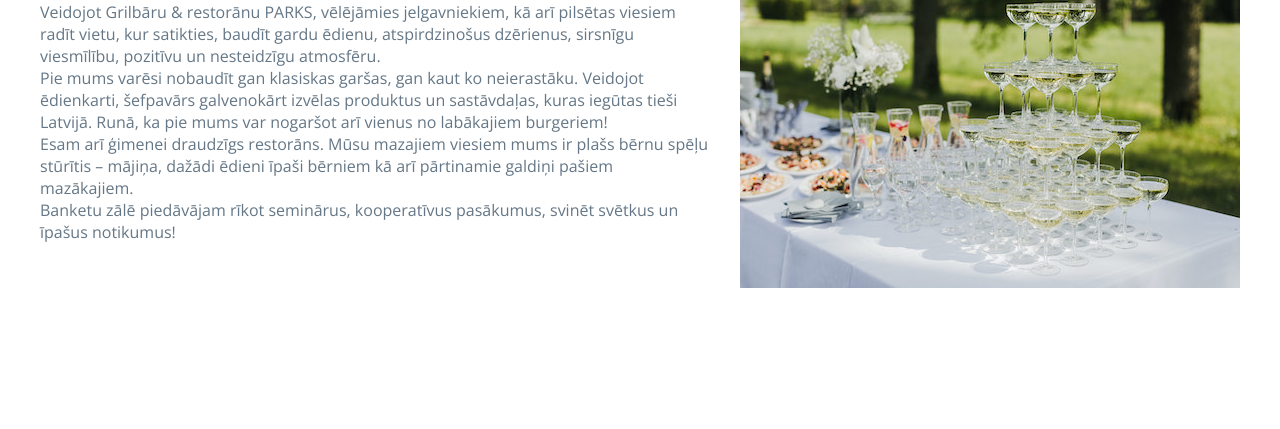
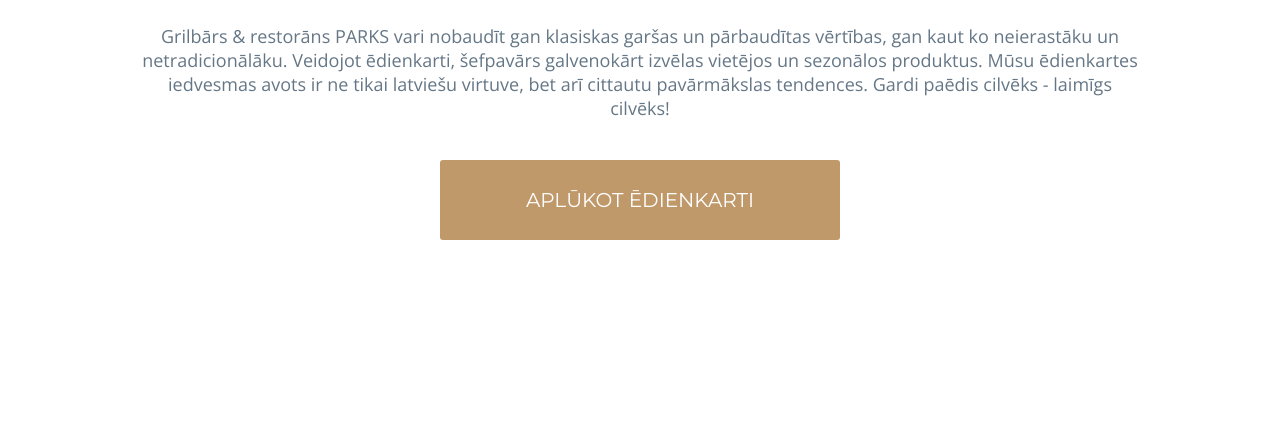
Before and after one commit to Adidans/restaurant-page, a website built with webpack: page dist/index.html in a window 1280 px wide. Shown: the part 371-800 px from the top of the page. Built offline with nearby package versions, Linux system fonts and the light colour scheme.

Commit message:
Finish menu.js

```diff
--- a/src/index.js
+++ b/src/index.js
@@ -1,5 +1,5 @@
 import { createHome } from "./home.js";
 import { createAboutUs } from "./aboutUs.js";
+import {createMenu} from "./menu.js"
 
-// createHome()
-createAboutUs()
+createMenu()
--- /dev/null
+++ b/src/menu.js
@@ -0,0 +1,59 @@
+const content = document.getElementById('content')
+
+function createMenu(){
+    let header = document.createElement('div')
+    header.classList.add('header')
+    let logo = document.createElement('img')
+    logo.src = '../imgs/logo.png'
+    logo.classList.add('logo')
+    let links = document.createElement('div')
+    links.classList.add('links')
+    let home = document.createElement('p')
+    home.textContent = 'SĀKUMS'
+    home.classList.add('link')
+    let aboutUs = document.createElement('p')
+    aboutUs.textContent = 'PAR MUMS'
+    aboutUs.classList.add('link')
+    let menu = document.createElement('p')
+    menu.textContent = 'ĒDIENKARTE'
+    menu.classList.add('link')
+    menu.id = 'menu'
+    let contacts = document.createElement('p')
+    contacts.textContent = 'KONTAKTI'
+    contacts.classList.add('link')
+    links.appendChild(home)
+    links.appendChild(aboutUs)
+    links.appendChild(menu)
+    links.appendChild(contacts)
+    header.appendChild(logo)
+    header.appendChild(links)
+    content.appendChild(header)
+
+    let menuDiv = document.createElement('div')
+    menuDiv.classList.add('menu')
+    let menuTitle = document.createElement('h1')
+    menuTitle.textContent = 'PARKS'
+    menuTitle.classList.add('menuTitle')
+    let menuSpan = document.createElement('span')
+    menuSpan.textContent = ' ēdienkarte'
+    menuSpan.classList.add('menuSpan')
+    menuTitle.appendChild(menuSpan)
+    menuDiv.appendChild(menuTitle)
+
+    let menuText = document.createElement('p')
+    menuText.textContent = 'Grilbārs & restorāns PARKS vari nobaudīt gan klasiskas garšas un pārbaudītas vērtības, gan kaut ko neierastāku un netradicionālāku. Veidojot ēdienkarti, šefpavārs galvenokārt izvēlas vietējos un sezonālos produktus. Mūsu ēdienkartes iedvesmas avots ir ne tikai latviešu virtuve, bet arī cittautu pavārmākslas tendences. Gardi paēdis cilvēks - laimīgs cilvēks!'
+    menuText.classList.add('menuText')
+    menuDiv.appendChild(menuText)
+
+    let menuButton = document.createElement('a')
+    menuButton.classList.add('menuButton')
+    menuButton.textContent = 'APLŪKOT ĒDIENKARTI'
+    menuButton.addEventListener('click',() => {
+        window.open('../imgs/menu.pdf', '_blank');
+    })
+    menuDiv.appendChild(menuButton)
+
+    content.appendChild(menuDiv)
+}
+
+export {createMenu}
--- a/src/styles.css
+++ b/src/styles.css
@@ -1,5 +1,6 @@
 @import url('https://fonts.googleapis.com/css2?family=Open+Sans:wght@400;500;600;700&display=swap');
 @import url('https://fonts.googleapis.com/css2?family=Dancing+Script&display=swap');
+@import url('https://fonts.googleapis.com/css2?family=Montserrat&display=swap');
 
 *{
     margin: 0;
@@ -57,22 +58,25 @@
     align-items: center;
 }
 
-.aboutUs{
+.aboutUs,
+.menu{
     height: 100%;
     display: flex;
     flex-direction: column;
     align-items: center;
     justify-content: center;
-    gap: 20px;
+    gap: 40px;
 }
 
-.aboutUsTitle{
+.aboutUsTitle,
+.menuTitle{
     font-family: 'Open Sans', sans-serif;
     font-weight: bold;
     font-size: 32px;
 }
 
-.aboutUsSpan{
+.aboutUsSpan,
+.menuSpan{
     font-family: 'Dancing Script', cursive;
     color: #C0996B;
     font-weight: 400;
@@ -91,3 +95,25 @@
     align-items: center;
     gap: 30px;
 }
+
+.menuText{
+    font-family: 'Open Sans', sans-serif;
+    color: #657786;
+    width: 1000px;
+    text-align: center;
+    font-size: 18px;
+}
+
+.menuButton{
+    background: #C0996B;
+    border-radius: 3px;
+    width: 400px;
+    height: 80px;
+    border: none;
+    color: #ffffff;
+    font-size: 20px;
+    font-family: 'Montserrat';
+    display: flex;
+    justify-content: center;
+    align-items: center;
+}
```
Also changed, not shown: dist/main.js.
